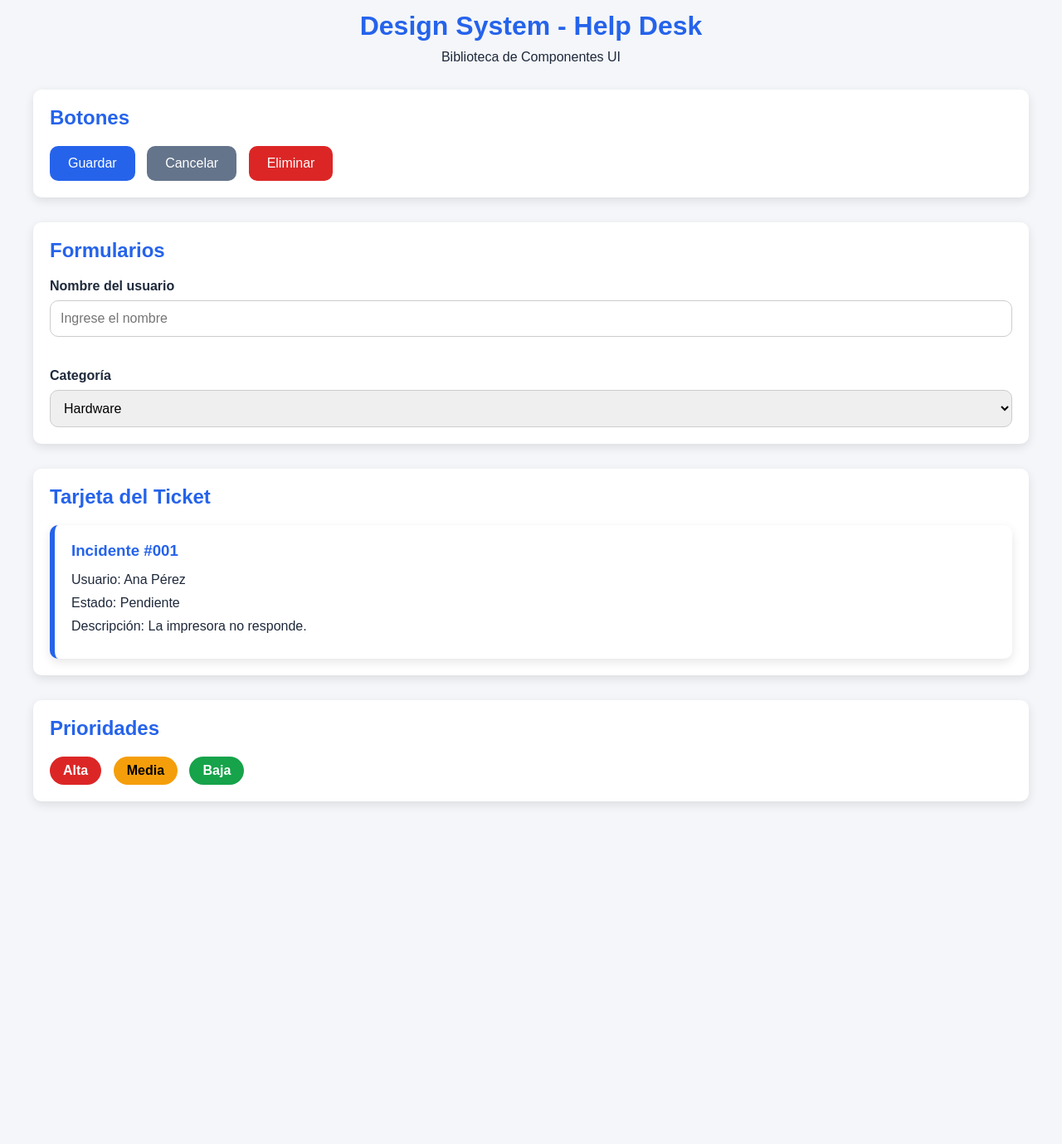
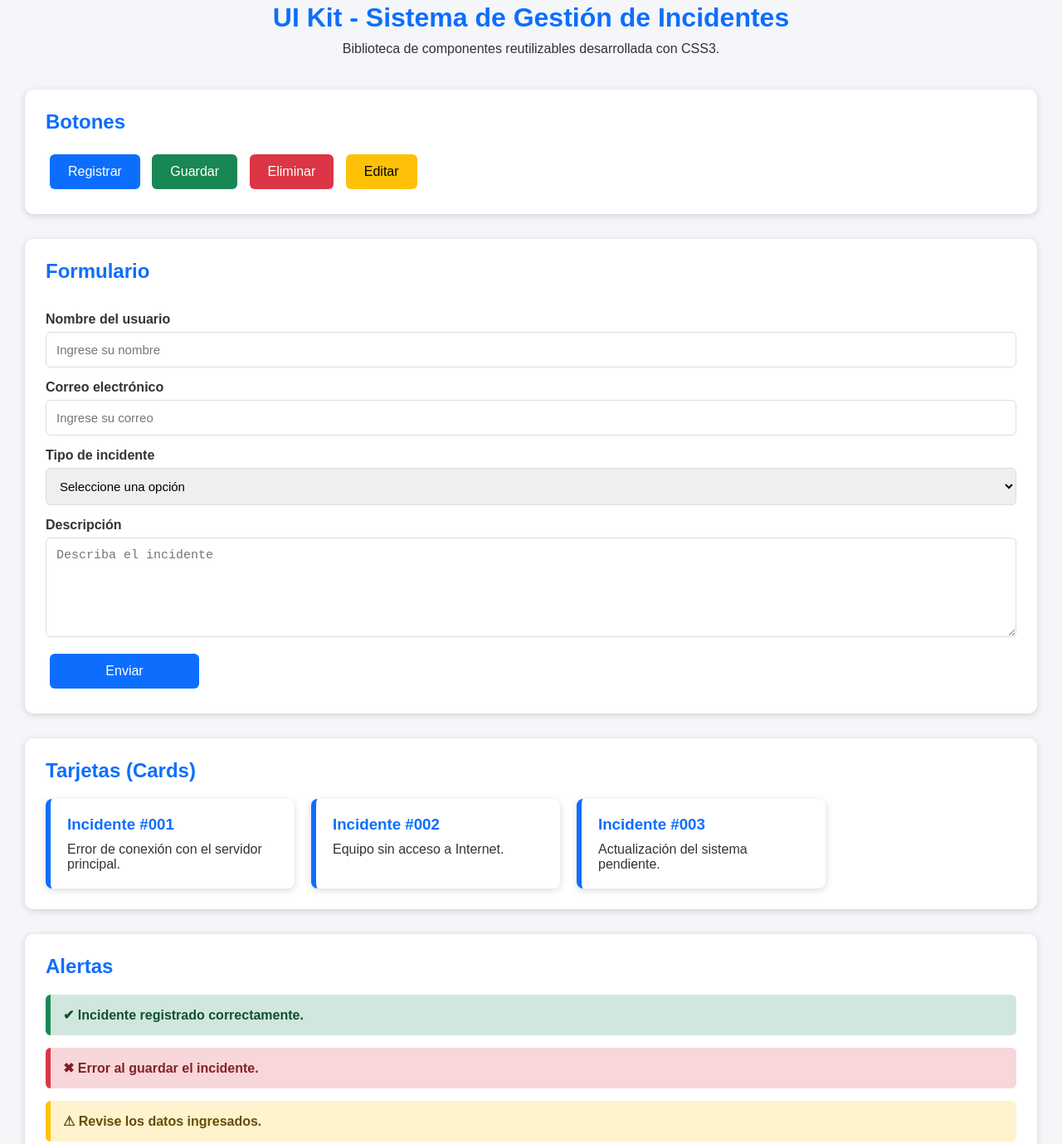
Before and after one commit to anahi613/Actividad5_UIKIT, a plain HTML site: page index.html in a window 1280 px wide. Shown: the part 27-1406 px from the top of the page at 83% size. Before the commit the page ends 1063 px from the top, so only its background shows below. Drawn offline with Linux system fonts and the light colour scheme.

Commit message:
feat: agregar UI Kit con CSS3

```diff
--- a/index.html
+++ b/index.html
@@ -1,110 +1,132 @@
 <!DOCTYPE html>
 <html lang="es">
+
 <head>
     <meta charset="UTF-8">
     <meta name="viewport" content="width=device-width, initial-scale=1.0">
-    <title>Design System Help Desk</title>
+    <title>UI Kit - Sistema de Gestión de Incidentes</title>
 
     <link rel="stylesheet" href="style.css">
 </head>
 
 <body>
-<h1>Design System - Help Desk</h1>
-<p>Biblioteca de Componentes UI</p>
 
+    <header>
+        <h1>UI Kit - Sistema de Gestión de Incidentes</h1>
+        <p>Biblioteca de componentes reutilizables desarrollada con CSS3.</p>
+    </header>
+
+    <!-- BOTONES -->
     <section>
 
         <h2>Botones</h2>
 
-    <button class="btn btn-primary">
-        Guardar
-    </button>
+        <button class="btn btn-primary">Registrar</button>
 
-    <button class="btn btn-secondary">
-        Cancelar
-    </button>
+        <button class="btn btn-success">Guardar</button>
 
-    <button class="btn btn-danger">
-        Eliminar
-    </button>
+        <button class="btn btn-danger">Eliminar</button>
+
+        <button class="btn btn-warning">Editar</button>
 
     </section>
 
+    <!-- FORMULARIO -->
     <section>
 
-    <h2>Formularios</h2>
+        <h2>Formulario</h2>
 
-    <label for="nombre">
-        Nombre del usuario
-    </label>
+        <form class="formulario">
 
-    <input
-        type="text"
-        id="nombre"
-        placeholder="Ingrese el nombre">
+            <label>Nombre del usuario</label>
+            <input type="text" placeholder="Ingrese su nombre">
 
-    <br><br>
+            <label>Correo electrónico</label>
+            <input type="email" placeholder="Ingrese su correo">
 
-    <label for="categoria">
-        Categoría
-    </label>
+            <label>Tipo de incidente</label>
 
-    <select id="categoria">
+            <select>
 
+                <option>Seleccione una opción</option>
                 <option>Hardware</option>
-
                 <option>Software</option>
-
-        <option>Redes</option>
+                <option>Red</option>
 
             </select>
 
+            <label>Descripción</label>
+
+            <textarea placeholder="Describa el incidente"></textarea>
+
+            <button class="btn btn-primary" type="submit">Enviar</button>
+
+        </form>
+
     </section>
+
+    <!-- CARDS -->
 
     <section>
 
-    <h2>Tarjeta del Ticket</h2>
+        <h2>Tarjetas (Cards)</h2>
+
+        <div class="contenedor-cards">
 
             <div class="card">
 
                 <h3>Incidente #001</h3>
 
-        <p>
-            Usuario:
-            Ana Pérez
-        </p>
+                <p>Error de conexión con el servidor principal.</p>
 
-        <p>
-            Estado:
-            Pendiente
-        </p>
+            </div>
 
-        <p>
-            Descripción:
-            La impresora no responde.
-        </p>
+            <div class="card">
+
+                <h3>Incidente #002</h3>
+
+                <p>Equipo sin acceso a Internet.</p>
+
+            </div>
+
+            <div class="card">
+
+                <h3>Incidente #003</h3>
+
+                <p>Actualización del sistema pendiente.</p>
+
+            </div>
 
         </div>
 
     </section>
 
+    <!-- ALERTAS -->
+
     <section>
 
-    <h2>Prioridades</h2>
+        <h2>Alertas</h2>
 
-    <span class="badge alta">
-        Alta
-    </span>
+        <div class="alert success">
 
-    <span class="badge media">
-        Media
-    </span>
+            ✔ Incidente registrado correctamente.
 
-    <span class="badge baja">
-        Baja
-    </span>
+        </div>
+
+        <div class="alert danger">
+
+            ✖ Error al guardar el incidente.
+
+        </div>
+
+        <div class="alert warning">
+
+            ⚠ Revise los datos ingresados.
+
+        </div>
 
     </section>
+
 </body>
 
 </html>
--- a/style.css
+++ b/style.css
@@ -1,200 +1,305 @@
-:root {
-    --color-primario: #2563eb;
-    --color-secundario: #64748b;
-    --color-exito: #16a34a;
-    --color-error: #dc2626;
-    --color-advertencia: #f59e0b;
+/*=============================
+ VARIABLES CSS
+=============================*/
 
-    --color-fondo: #f4f6f9;
-    --color-texto: #1e293b;
-    --color-blanco: #ffffff;
+:root{
 
-    --radio:10px;
-    --sombra:0 4px 12px rgba(0,0,0,.10);
+--color-primario:#0d6efd;
+
+--color-secundario:#198754;
+
+--color-peligro:#dc3545;
+
+--color-advertencia:#ffc107;
+
+--color-fondo:#f4f6f9;
+
+--color-texto:#333;
+
+--color-blanco:#ffffff;
+
+--gris:#dddddd;
+
+--fuente:'Arial', sans-serif;
+
 }
-/* ==========================
-   CONFIGURACIÓN GENERAL
-========================== */
+
+/*=============================
+ MODELO DE CAJAS
+=============================*/
 
 *{
-    margin: 0;
-    padding: 0;
-    box-sizing: border-box;
+
+margin:0;
+
+padding:0;
+
+box-sizing:border-box;
+
 }
 
+/*=============================
+ BODY
+=============================*/
+
 body{
-    font-family: Arial, Helvetica, sans-serif;
-    background: var(--color-fondo);
-    color: var(--color-texto);
-    padding: 40px;
-}
-/* ==========================
-   TÍTULOS
-========================== */
 
-h1{
-    text-align: center;
-    color: var(--color-primario);
-    margin-bottom: 10px;
+font-family:var(--fuente);
+
+background:var(--color-fondo);
+
+color:var(--color-texto);
+
+padding:30px;
+
 }
 
-p{
-    text-align: center;
-    margin-bottom: 30px;
+/*=============================
+ HEADER
+=============================*/
+
+header{
+
+text-align:center;
+
+margin-bottom:40px;
+
 }
 
-h2{
-    margin-bottom: 20px;
-    color: var(--color-primario);
+header h1{
+
+color:var(--color-primario);
+
+margin-bottom:10px;
+
 }
-/* ==========================
-   SECCIONES
-========================== */
+
+/*=============================
+ SECCIONES
+=============================*/
 
 section{
-    background: var(--color-blanco);
-    padding: 20px;
-    margin-bottom: 30px;
-    border-radius: var(--radio);
-    box-shadow: var(--sombra);
+
+background:white;
+
+padding:25px;
+
+margin-bottom:30px;
+
+border-radius:10px;
+
+box-shadow:0 2px 8px rgba(0,0,0,.15);
+
 }
-/* ==========================
-   BOTONES
-========================== */
+
+section h2{
+
+margin-bottom:20px;
+
+color:var(--color-primario);
+
+}
+
+/*=============================
+ BOTONES
+=============================*/
 
 .btn{
-    border: none;
-    padding: 12px 22px;
-    border-radius: var(--radio);
-    color: white;
-    cursor: pointer;
-    font-size: 16px;
-    margin-right: 10px;
-    transition: 0.3s;
-}
-.btn-primary{
-    background: var(--color-primario);
+
+padding:12px 22px;
+
+border:none;
+
+border-radius:6px;
+
+cursor:pointer;
+
+font-size:16px;
+
+margin:5px;
+
+transition:.3s;
+
+color:white;
+
 }
 
-.btn-secondary{
-    background: var(--color-secundario);
+.btn:hover{
+
+transform:scale(1.05);
+
+}
+
+.btn-primary{
+
+background:var(--color-primario);
+
+}
+
+.btn-success{
+
+background:var(--color-secundario);
+
 }
 
 .btn-danger{
-    background: var(--color-error);
+
+background:var(--color-peligro);
+
 }
 
-.btn:hover{
-    opacity: .85;
+.btn-warning{
+
+background:var(--color-advertencia);
+
+color:black;
+
 }
 
-.btn:focus{
-    outline: 3px solid #93c5fd;
-    outline-offset: 3px;
-}
-.btn{
-    border: none;
-    padding: 12px 22px;
-    border-radius: var(--radio);
-    color: white;
-    cursor: pointer;
-    font-size: 16px;
-    margin-right: 10px;
-    transition: 0.3s;
+/*=============================
+ FORMULARIOS
+=============================*/
+
+.formulario{
+
+display:flex;
+
+flex-direction:column;
+
 }
 
-.btn-primary{
-    background: var(--color-primario);
+.formulario label{
+
+margin-top:15px;
+
+margin-bottom:6px;
+
+font-weight:bold;
+
 }
 
-.btn-secondary{
-    background: var(--color-secundario);
+.formulario input,
+
+.formulario select,
+
+.formulario textarea{
+
+padding:12px;
+
+border:1px solid var(--gris);
+
+border-radius:6px;
+
+font-size:15px;
+
+width:100%;
+
 }
 
-.btn-danger{
-    background: var(--color-error);
+.formulario textarea{
+
+height:120px;
+
+resize:vertical;
+
 }
 
-.btn:hover{
-    opacity: .85;
+.formulario button{
+
+margin-top:20px;
+
+width:180px;
+
 }
 
-.btn:focus{
-    outline: 3px solid #93c5fd;
-    outline-offset: 3px;
-}
-/* ==========================
-   FORMULARIOS
-========================== */
+/*=============================
+ CARDS
+=============================*/
 
-label{
-    display:block;
-    margin-bottom:8px;
-    font-weight:bold;
-}
-input{
-    width:100%;
-    padding:12px;
-    margin-bottom:20px;
-    border:1px solid #ccc;
-    border-radius:var(--radio);
-    font-size:16px;
-}
-select{
-    width:100%;
-    padding:12px;
-    border:1px solid #ccc;
-    border-radius:var(--radio);
-    font-size:16px;
-}
-input:focus,
-select:focus{
+.contenedor-cards{
 
-    border-color:var(--color-primario);
+display:flex;
 
-    box-shadow:0 0 8px rgba(37,99,235,.3);
+gap:20px;
 
-    outline:none;
+flex-wrap:wrap;
 
 }
-/* ==========================
-   TARJETA (CARD)
-========================== */
 
 .card{
-    background: var(--color-blanco);
-    border-radius: var(--radio);
-    padding: 20px;
-    box-shadow: var(--sombra);
-    border-left: 6px solid var(--color-primario);
+
+background:white;
+
+padding:20px;
+
+border-left:6px solid var(--color-primario);
+
+border-radius:8px;
+
+box-shadow:0 2px 8px rgba(0,0,0,.15);
+
+width:300px;
+
+transition:.3s;
+
 }
+
+.card:hover{
+
+transform:translateY(-5px);
+
+}
+
 .card h3{
-    color: var(--color-primario);
-    margin-bottom: 15px;
+
+margin-bottom:10px;
+
+color:var(--color-primario);
+
 }
-.card p{
-    text-align: left;
-    margin-bottom: 10px;
+
+/*=============================
+ ALERTAS
+=============================*/
+
+.alert{
+
+padding:15px;
+
+margin-top:15px;
+
+border-radius:6px;
+
+font-weight:bold;
+
 }
-/* ==========================
-   BADGES
-========================== */
 
-.badge{
-    display: inline-block;
-    padding: 8px 16px;
-    border-radius: 20px;
-    color: white;
-    font-weight: bold;
-    margin-right: 10px;
+.success{
+
+background:#d1e7dd;
+
+color:#0f5132;
+
+border-left:6px solid var(--color-secundario);
+
 }
-.alta{
-    background: var(--color-error);
+
+.danger{
+
+background:#f8d7da;
+
+color:#842029;
+
+border-left:6px solid var(--color-peligro);
+
 }
-.media{
-    background: var(--color-advertencia);
-    color: black;
+
+.warning{
+
+background:#fff3cd;
+
+color:#664d03;
+
+border-left:6px solid var(--color-advertencia);
+
 }
-.baja{
-    background: var(--color-exito);
-}
```
Lines whose indentation alone changed are shown as unchanged.
